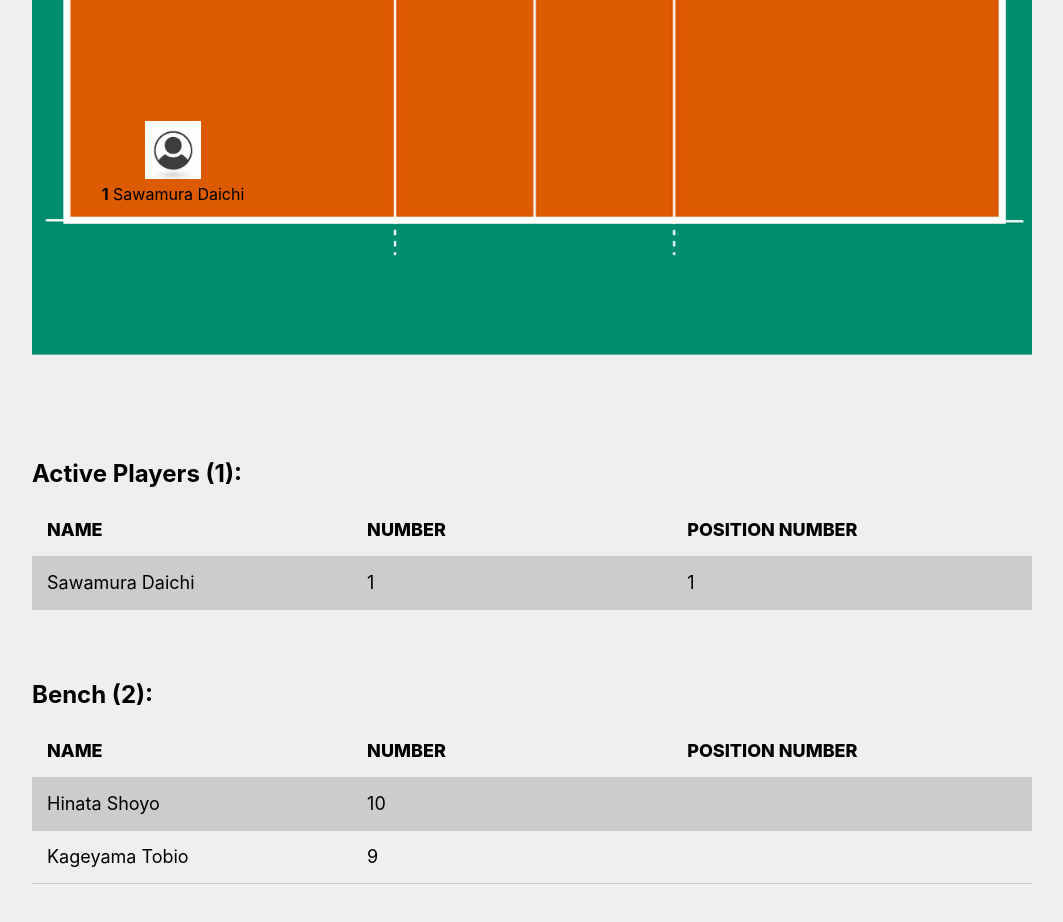
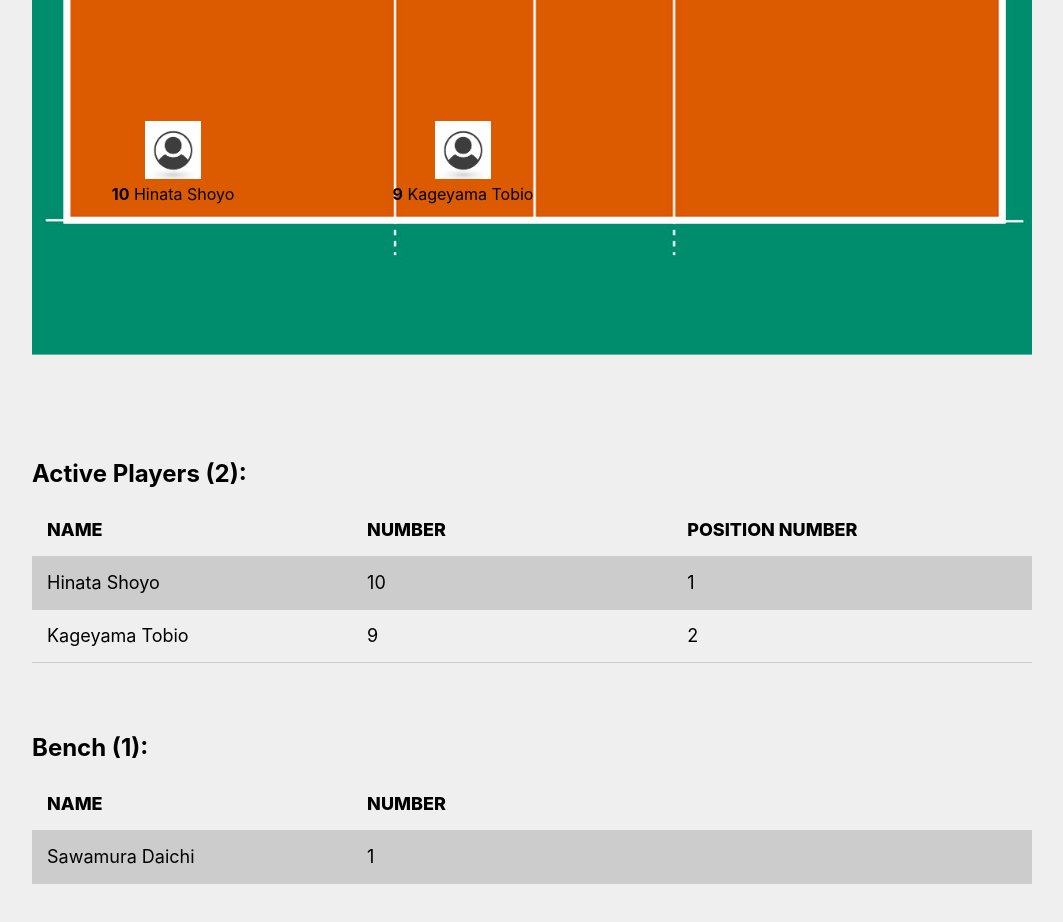
Before and after one commit to abe-port/haikyuu-app, a React (Create React App) app: page / in a window 1280 px wide. Shown: the part 460-1382 px from the top of the page, without its empty margins (108-1171 px from the left). Built offline with nearby package versions, Linux system fonts and the light colour scheme.

Commit message:
draggable wip

```diff
--- a/package.json
+++ b/package.json
@@ -7,6 +7,7 @@
     "@testing-library/react": "^12.1.2",
     "@testing-library/user-event": "^13.5.0",
     "react": "^17.0.2",
+    "react-beautiful-dnd": "^13.1.0",
     "react-dom": "^17.0.2",
     "react-scripts": "5.0.0",
     "styled-components": "^5.3.3",
--- /dev/null
+++ b/src/components/Home/Player.js
@@ -0,0 +1,90 @@
+import { useState } from 'react';
+import CourtSrc from '../../assets/img/court.png';
+import styled from 'styled-components';
+import { DragDropContext, Droppable, Draggable } from 'react-beautiful-dnd';
+import {
+    Link,
+} from "react-router-dom";
+
+
+const ListItem = styled.li`
+border-bottom:1px solid #cccccc;
+padding:15px;
+display: flex;
+font-size:14px;
+line-height:16px;
+position:relative;
+transition: all .2s linear;
+@media(min-width: 768px) {
+    font-size:18px;
+    line-height:22px
+   }
+   ${({ rowNum }) => rowNum % 2 == 0 && `
+   background: #cccccc;
+ `}
+&:hover{
+    background:#F49030;
+}
+`;
+
+const Name = styled.div`
+width:33%;
+`;
+
+const Number = styled.div`
+width:33%;
+`;
+
+const Position = styled.div`
+width:33%;
+`;
+
+const EditIcon = styled.div`
+position:absolute;
+right:15px;
+cursor:pointer;
+.material-icons{
+    font-size:16px;
+    color:black;
+    @media(min-width: 768px) {
+        font-size:22px;
+    }
+}
+`;
+
+
+function Player(props) {
+
+    return (
+
+
+
+        <Draggable  draggableId={`player${props.player.id}`} index={props.index}>
+            {(provided) => (
+                    <div ref={provided.innerRef}
+                    {...provided.draggableProps}
+                    {...provided.dragHandleProps}>
+                <ListItem rowNum={props.index}>
+                    <Name className="name">{props.player.first_name} {props.player.last_name}</Name>
+                    <Number className="number">{props.player.number}</Number>
+                    {props.player.hasPosition && <Position className="position">{props.index + 1}</Position>}
+                    {/* <Link to={`players/${props.player.id}`}>
+<EditIcon><span className="material-icons">
+edit
+</span>
+</EditIcon>
+</Link> */}
+                </ListItem>
+                </div>
+            )}
+
+        </Draggable>
+
+    );
+}
+
+Player.defaultProps = {
+    player: {}
+}
+
+export default Player
--- a/src/components/Home/PlayerListing.js
+++ b/src/components/Home/PlayerListing.js
@@ -1,6 +1,8 @@
 import { useState } from 'react';
 import CourtSrc from '../../assets/img/court.png';
 import styled from 'styled-components';
+import { DragDropContext, Droppable, Draggable } from 'react-beautiful-dnd';
+import Player from './Player';
 import {
     Link,
 } from "react-router-dom";
@@ -17,6 +19,7 @@ const UnorderedList = styled.ul`
 list-style-type:none;
 padding-inline-start: 0px;
 margin-bottom:70px;
+
 `;
 
 const ListItem = styled.li`
@@ -74,11 +77,22 @@ function PlayerListing(props) {
     const activePlayers = props.players.filter(player => player.hasPosition);
     const benchedPlayers = props.players.filter(player => !player.hasPosition);
 
+    const onDragEnd = result => {
+        console.log('hello')
+    }
+
     return (
         <div>
+
+            <DragDropContext onDragEnd={onDragEnd}>
                 <PlayerListingHeader>
                     Active Players ({activePlayers.length}):
                 </PlayerListingHeader>
+                <Droppable droppableId={'activePlayers'}>
+                    {provided => (
+                        <div ref={provided.innerRef}
+                            {...provided.droppableProps}
+                        >
                             <UnorderedList>
                                 <ListItem bolded>
                                     <Name className="name">NAME</Name>
@@ -86,42 +100,37 @@ function PlayerListing(props) {
                                     <Position className="position">POSITION NUMBER</Position>
                                 </ListItem>
                                 {activePlayers.map((player, index) => (
-                    <ListItem key={index}>
-                        <Name className="name">{player.first_name} {player.last_name}</Name>
-                        <Number className="number">{player.number}</Number>
-                        <Position className="position">{index+1}</Position>
-                        {/* <Link to={`players/${player.id}`}>
-                            <EditIcon><span className="material-icons">
-                                edit
-                            </span>
-                            </EditIcon>
-                        </Link> */}
-                    </ListItem>
+                                    <Player player={player} key={`player${player.id}`} index={index} />
                                 ))}
+                                {provided.placeholder}
                             </UnorderedList>
+                        </div>
+                    )}
+
+                </Droppable>
                 <PlayerListingHeader>
                     Bench ({benchedPlayers.length}):
                 </PlayerListingHeader>
+                <Droppable droppableId={'benchedPlayers'}>
+                    {provided => (
+                        <div ref={provided.innerRef}
+                            {...provided.droppableProps}
+                        >
                             <UnorderedList>
                                 <ListItem bolded>
                                     <Name className="name">NAME</Name>
                                     <Number className="number">NUMBER</Number>
-                    <Position className="position">POSITION NUMBER</Position>
                                 </ListItem>
                                 {benchedPlayers.map((player, index) => (
-                    <ListItem key={index}>
-                        <Name className="name">{player.first_name} {player.last_name}</Name>
-                        <Number className="number">{player.number}</Number>
-                        <Position className="position">{player.position}</Position>
-                        {/* <Link to={`players/${player.id}`}>
-                            <EditIcon><span className="material-icons">
-                                edit
-                            </span>
-                            </EditIcon>
-                        </Link> */}
-                    </ListItem>
+                                    <Player player={player} key={`player${player.id}`} index={index} />
                                 ))}
+                                {provided.placeholder}
                             </UnorderedList>
+                        </div>
+                    )}
+
+                </Droppable>
+            </DragDropContext>
         </div>
     );
 }
--- a/src/pages/Home.js
+++ b/src/pages/Home.js
@@ -24,31 +24,31 @@ function Home(props) {
     // Declare a new state variable, which we'll call "count"
     const [players, setPlayers] = useState([
         {
-            id: 1,
+            id: 0,
             first_name: 'Hinata',
             last_name: 'Shoyo',
             number: '10',
             height: '164.2',
             age: '16',
-            hasPosition:false
+            hasPosition:true
         },
         {
-            id: 2,
+            id: 1,
             first_name: 'Kageyama',
             last_name: 'Tobio',
             number: '9',
             height: '181.9',
             age: '16',
-            hasPosition:false
+            hasPosition:true
         },
         {
-            id: 3,
+            id: 2,
             first_name: 'Sawamura',
             last_name: 'Daichi',
             number: '1',
             height: '176.7',
             age: '18',
-            hasPosition:true
+            hasPosition:false
         },
     ]);
 
```
Also changed, not shown: 2 other files (tests, documents, lock files or other folders). Lines whose indentation alone changed are shown as unchanged.
